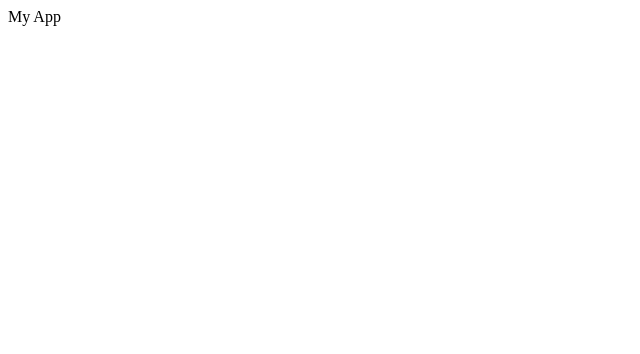
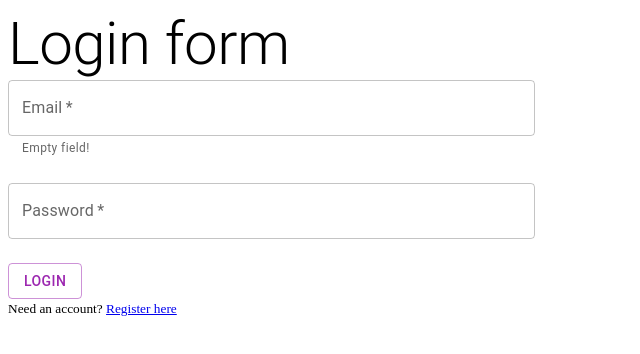
Before and after one commit to matteofranzini91/loginspa, a React app: page / in a window 1280 px wide. Shown: the top 354 px of the page, without its empty margins (0-640 px from the left). Built offline with nearby package versions, Linux system fonts and the light colour scheme.

Commit message:
Started login page development

```diff
--- a/package.json
+++ b/package.json
@@ -41,6 +41,9 @@
     "webpack-dev-server": "^4.15.1"
   },
   "dependencies": {
+    "@emotion/react": "^11.11.1",
+    "@emotion/styled": "^11.11.0",
+    "@mui/material": "^5.14.0",
     "@reduxjs/toolkit": "^1.9.5",
     "axios": "^1.4.0",
     "react": "^18.2.0",
--- a/src/App.tsx
+++ /dev/null
@@ -1,7 +0,0 @@
-import './assets/layout.scss';
-
-const App = () => {
-  return <div>My App</div>;
-};
-
-export default App;
--- a/src/index.tsx
+++ b/src/index.tsx
@@ -1,6 +1,7 @@
 import { createRoot } from 'react-dom/client';
-import App from "./App";
+import { RouterProvider } from 'react-router-dom';
+import { router } from './router';
 
 const container = document.getElementById('root');
 const root = createRoot(container!);
-root.render(<App />)
+root.render(<RouterProvider router={router} />);
--- /dev/null
+++ b/src/pages/Login.tsx
@@ -0,0 +1,84 @@
+import React, { useState } from 'react';
+import { Link, useNavigate } from 'react-router-dom';
+import axios, { AxiosResponse } from 'axios';
+import { Grid, Typography } from '@mui/material';
+import { TextField, Button } from '@mui/material';
+
+const Login = () => {
+  const navigate = useNavigate();
+  const [email, setEmail] = useState('');
+  const [password, setPassword] = useState('');
+  const [emailError, setEmailError] = useState(false);
+  const [passwordError, setPasswordError] = useState(false);
+
+  const handleSubmit = (event: React.FormEvent) => {
+    event.preventDefault();
+
+    setEmailError(false);
+    setPasswordError(false);
+
+    if (email == '') {
+      setEmailError(true);
+    }
+    if (password == '') {
+      setPasswordError(true);
+    }
+
+    axios
+      .post('userlogin', {
+        email,
+        password
+      })
+      .then((res: AxiosResponse) => res.data)
+      .then((data) => {
+        console.log(data);
+        navigate('/welcome');
+      })
+      .catch((error) => console.log(error));
+  };
+
+  return (
+    <>
+      <Grid container>
+        <Grid item xs={5}>
+          <Typography variant="h2">Login form</Typography>
+          <form autoComplete="off" onSubmit={handleSubmit}>
+            <TextField
+              label="Email"
+              onChange={(e) => setEmail(e.target.value)}
+              required
+              variant="outlined"
+              color="secondary"
+              type="email"
+              sx={{ mb: 3 }}
+              fullWidth
+              value={email}
+              error={emailError}
+              helperText={email === '' ? 'Empty field!' : ' '}
+            />
+            <TextField
+              label="Password"
+              onChange={(e) => setPassword(e.target.value)}
+              required
+              variant="outlined"
+              color="secondary"
+              type="password"
+              value={password}
+              error={passwordError}
+              fullWidth
+              sx={{ mb: 3 }}
+            />
+            <Button variant="outlined" color="secondary" type="submit">
+              Login
+            </Button>
+          </form>
+          <small>
+            Need an account? <Link to="/">Register here</Link>
+          </small>
+        </Grid>
+      </Grid>
+    </>
+  );
+};
+
+export default Login;
--- /dev/null
+++ b/src/pages/Welcome.tsx
@@ -0,0 +1,5 @@
+const Welcome = () => {
+  return <div>Hola matteo!</div>;
+};
+
+export default Welcome;
```
Also changed, not shown: src/router.tsx (added, +14 -0 lines), 2 other files (tests, documents, lock files or other folders).
